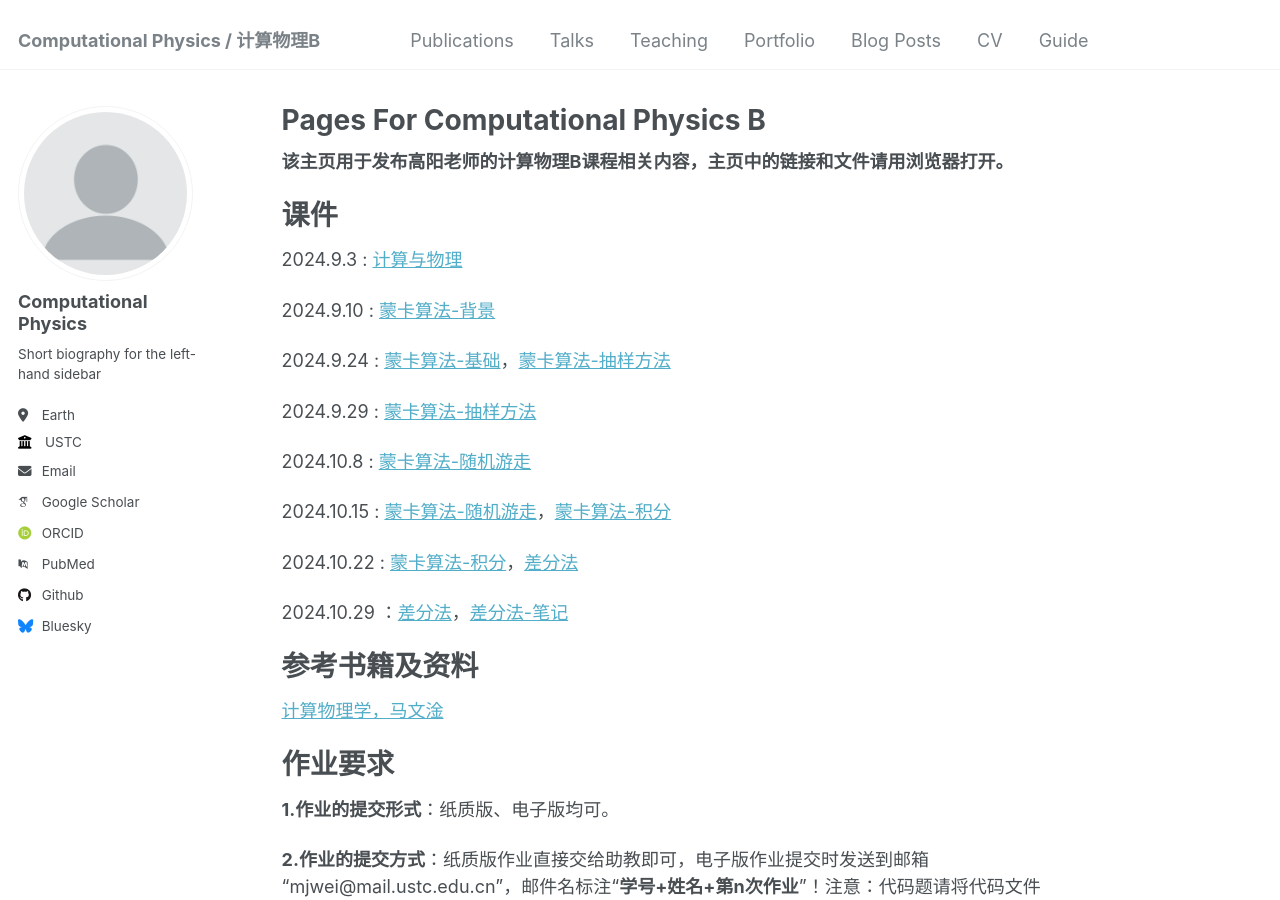
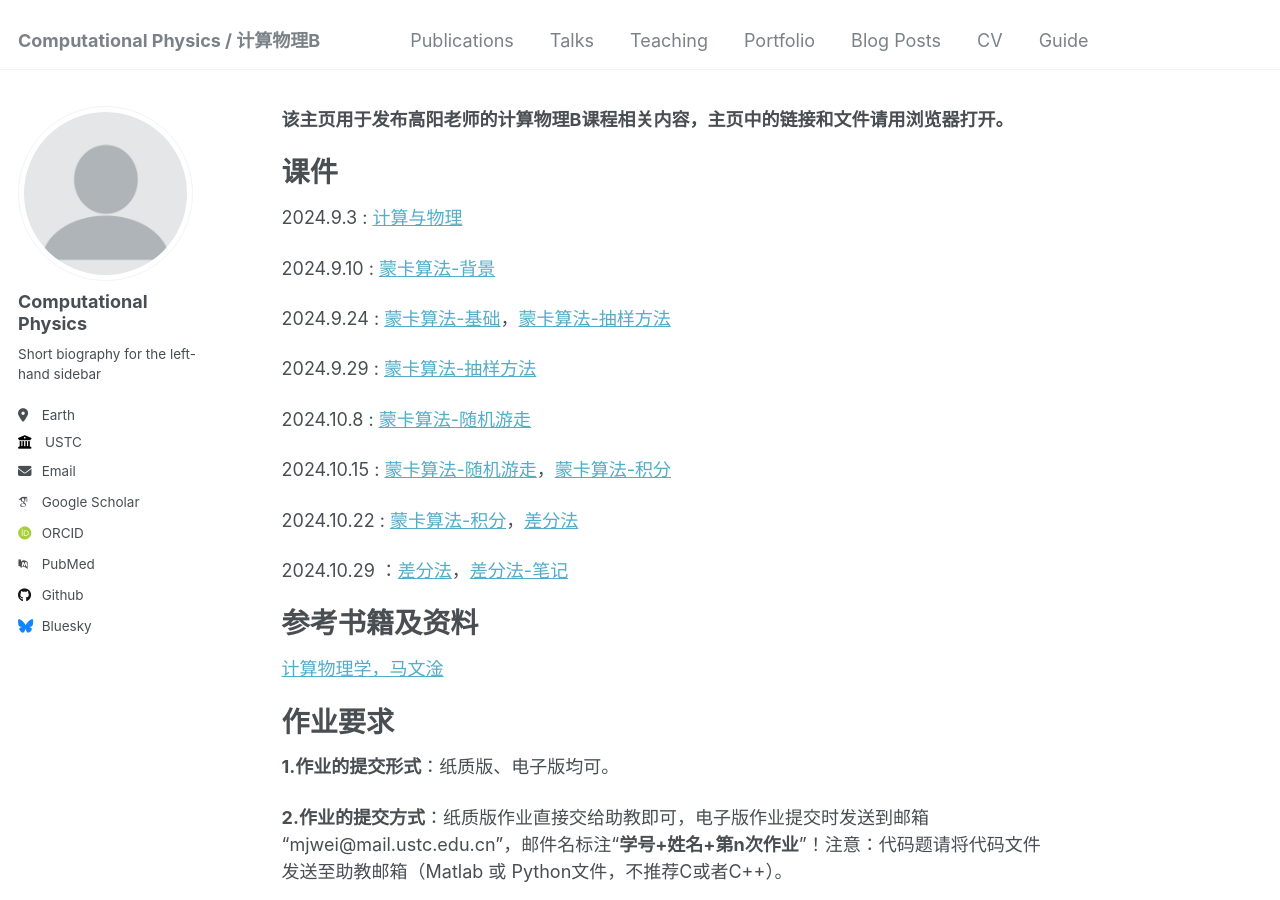
Before and after one commit to ZhouJikunn/ZhouJikunn.github.io, a Jekyll site: the page built from _pages/about.md, in a window 1280 px wide and 900 px high. Built offline with Jekyll 4.4.1, drawn with Linux system fonts in a browser that asks for light colours; some web fonts are replaced; some of the changed lines change nothing that is shown.

Commit message:
Update about.md

```diff
--- a/_pages/about.md
+++ b/_pages/about.md
@@ -1,6 +1,6 @@
 ---
 permalink: /
-title: "Pages For Computational Physics B"
+thttps://github.com/ZhouJikunn/ZhouJikunn.github.io/blob/master/_pages/about.mditle: "Pages For Computational Physics B"
 author_profile: true
 redirect_from:
   - /about/
```
